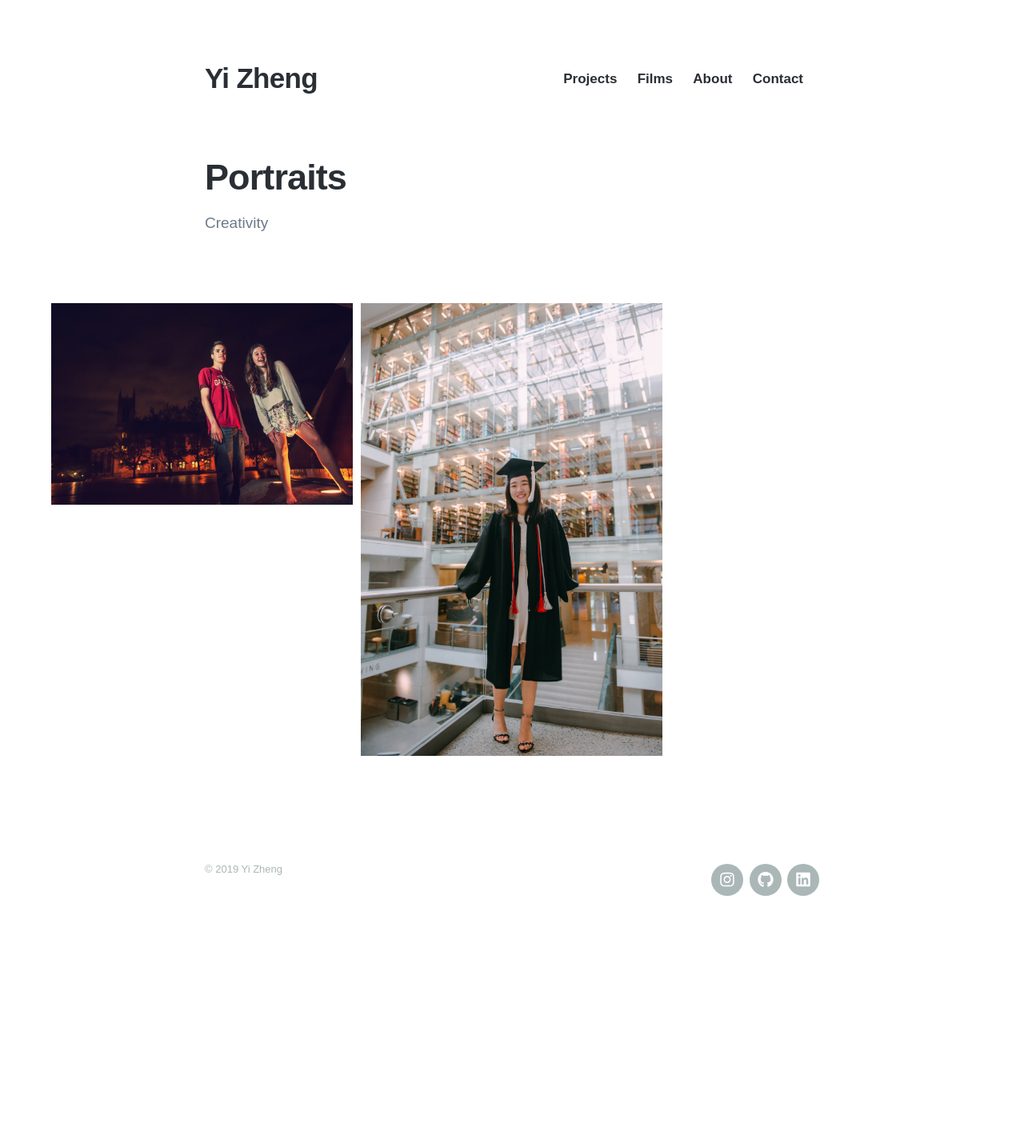
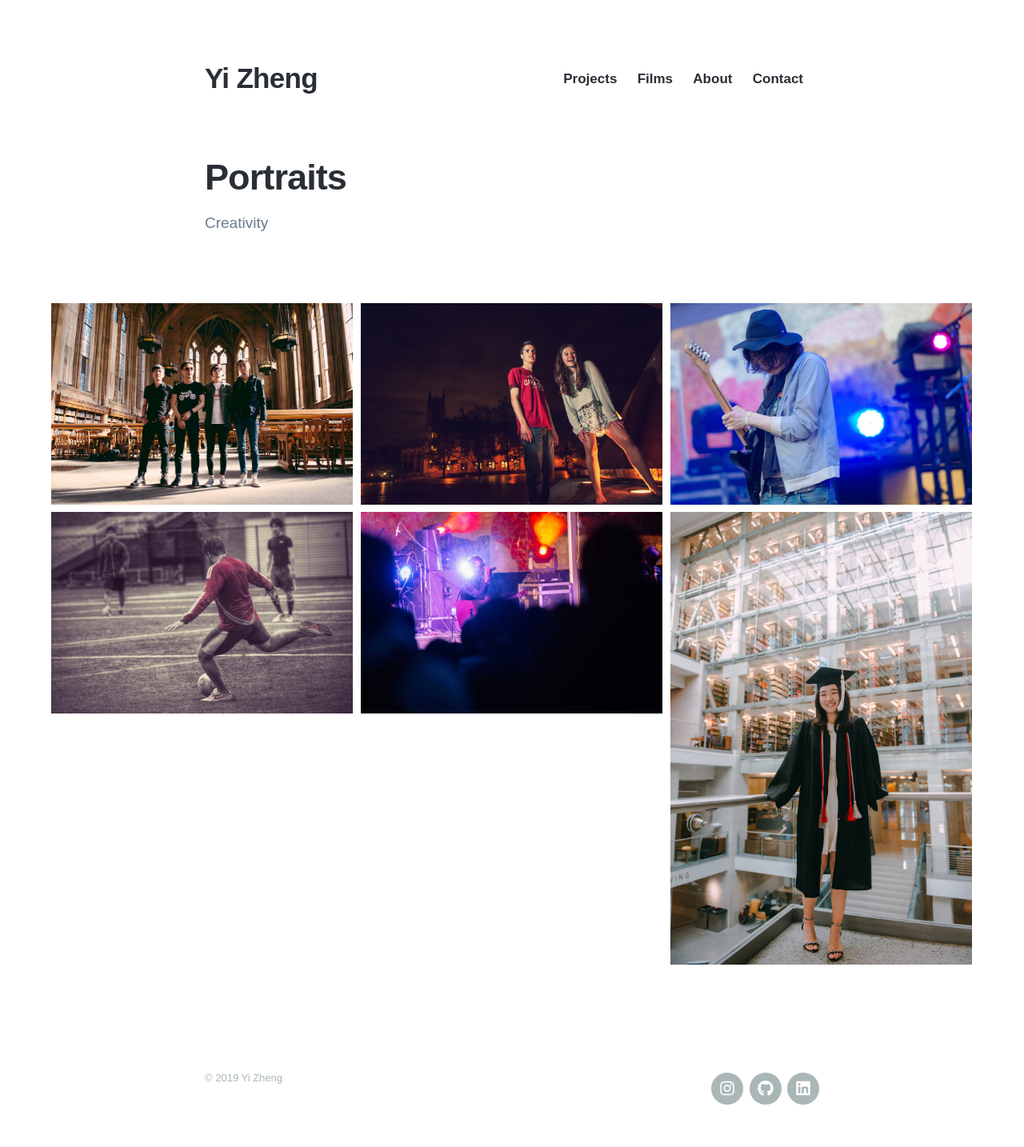
Before and after one commit to qpskcn1/ghpage-2019, a Jekyll site: the page built from _projects/Photography/portraits.md, in a window 1280 px wide. Shown: the whole page at 80% size. Built offline with Jekyll 4.4.1, drawn with Linux system fonts in a browser that asks for light colours; nearby versions of some CDN libraries; some web fonts are replaced; before the commit the page ends 1173 px from its top, so only the background shows below that.

Commit message:
Use for loop to list all images in given folder"

```diff
--- a/_projects/Photography/portraits.md
+++ b/_projects/Photography/portraits.md
@@ -8,6 +8,9 @@ featured_image: '/images/projects/portraits/DSC_9114.jpg'
 ---
 
 <div class="gallery" data-columns="3">
-	<img src="/images/projects/portraits/DSC_0348.jpg">
-	<img src="/images/projects/portraits/DSC_9114.jpg">
+	{% for image in site.static_files %}
+		{% if image.path contains '/images/projects/portraits/' %}
+			<img src="{{ site.baseurl }}{{ image.path }}" alt="image" />
+		{% endif %}
+	{% endfor %}
 </div>
```
Also changed, not shown: _projects/Coding/lengi_website.md (+1 -1 lines), images/projects/portraits/DSC_0182.jpg (added), images/projects/portraits/DSC_0780.jpg (added), images/projects/portraits/DSC_0880.jpg (added), images/projects/portraits/DSC_7770.jpg (added), images/projects/portraits/_DSC2002.jpg (added).
